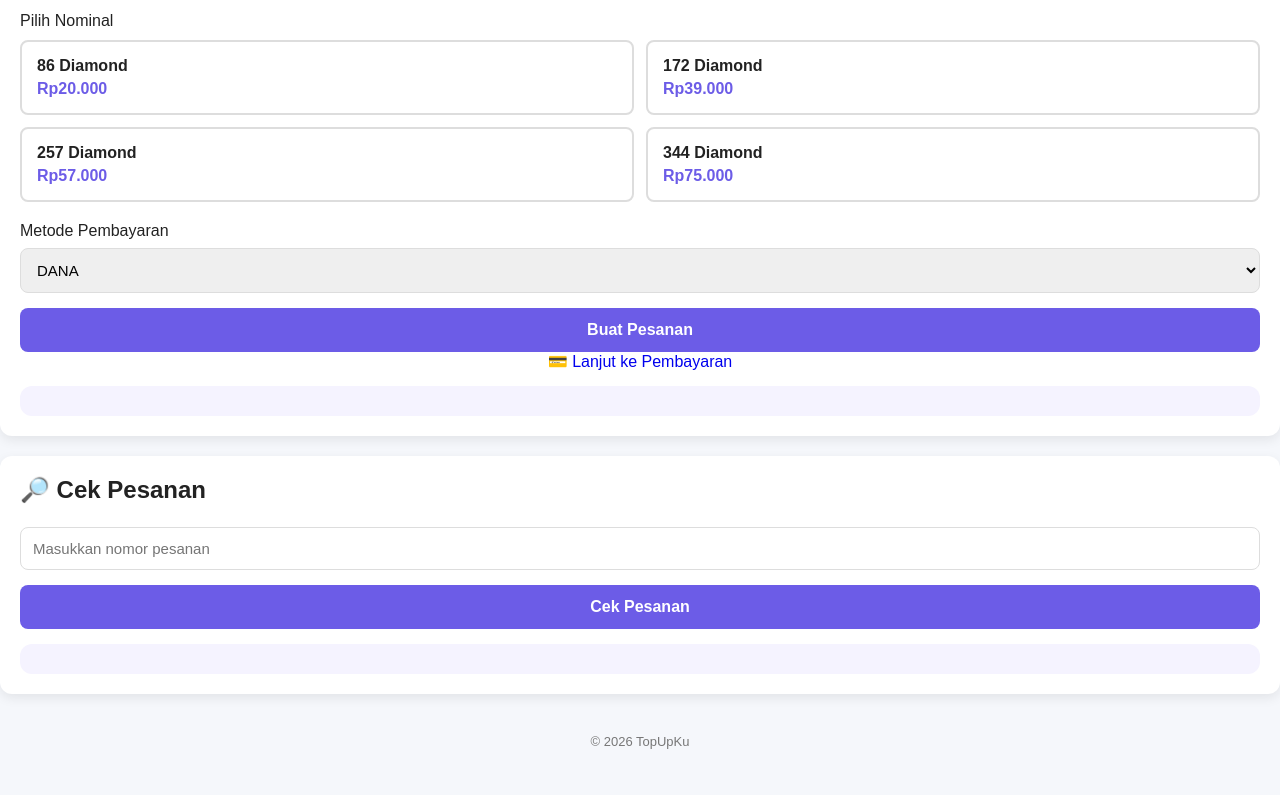
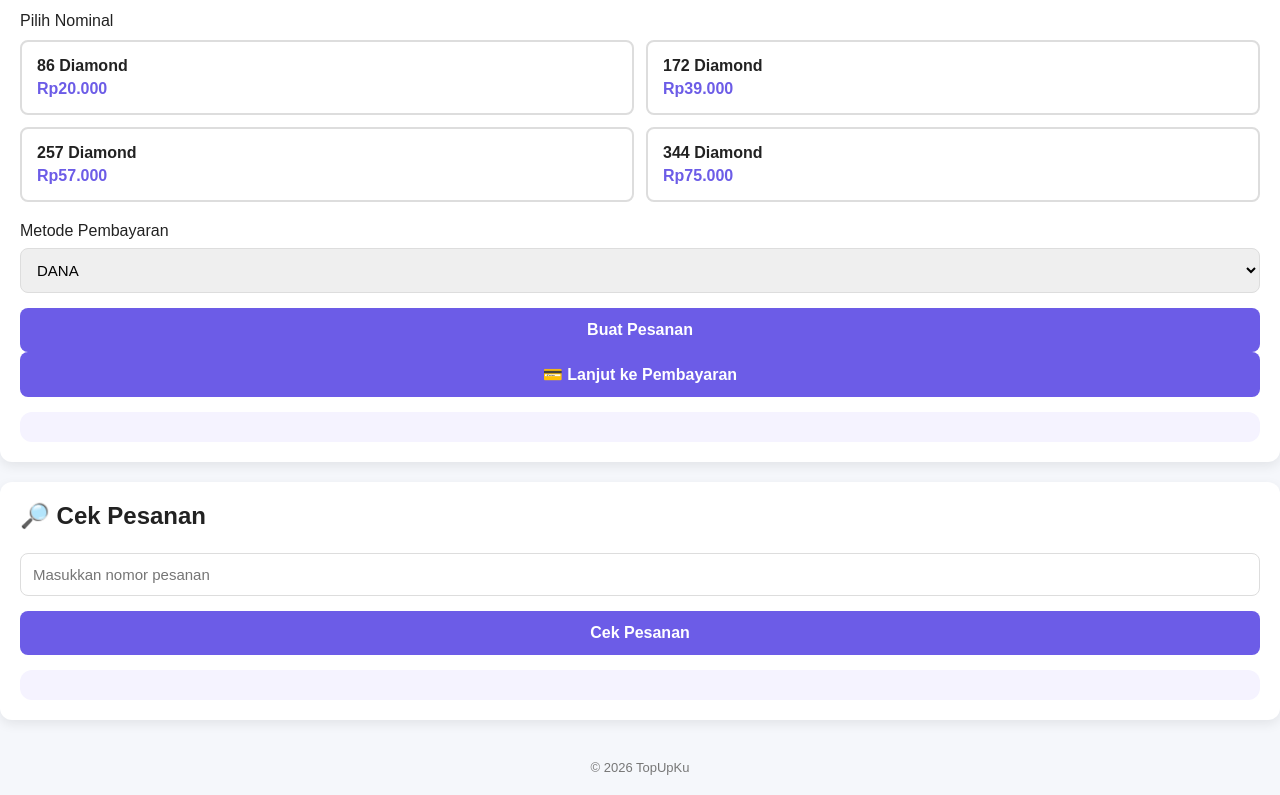
Before and after one commit to nelvinanjay-ui/topup-game, a plain HTML site: page index.html in a window 1280 px wide. Shown: the part 569-1364 px from the top of the page. Before the commit the page ends 1338 px from the top, so only its background shows below. Drawn offline with Linux system fonts and the light colour scheme.

Commit message:
Update index.html

```diff
--- a/index.html
+++ b/index.html
@@ -100,9 +100,9 @@
   Buat Pesanan
 </button>
 
-<a href="payment.html" class="btn full payment-btn">
+<button type="button" class="btn full payment-btn" onclick="goToPayment()">
   💳 Lanjut ke Pembayaran
-</a>
+</button>
 
   <div id="result" class="result"></div>
 
```
